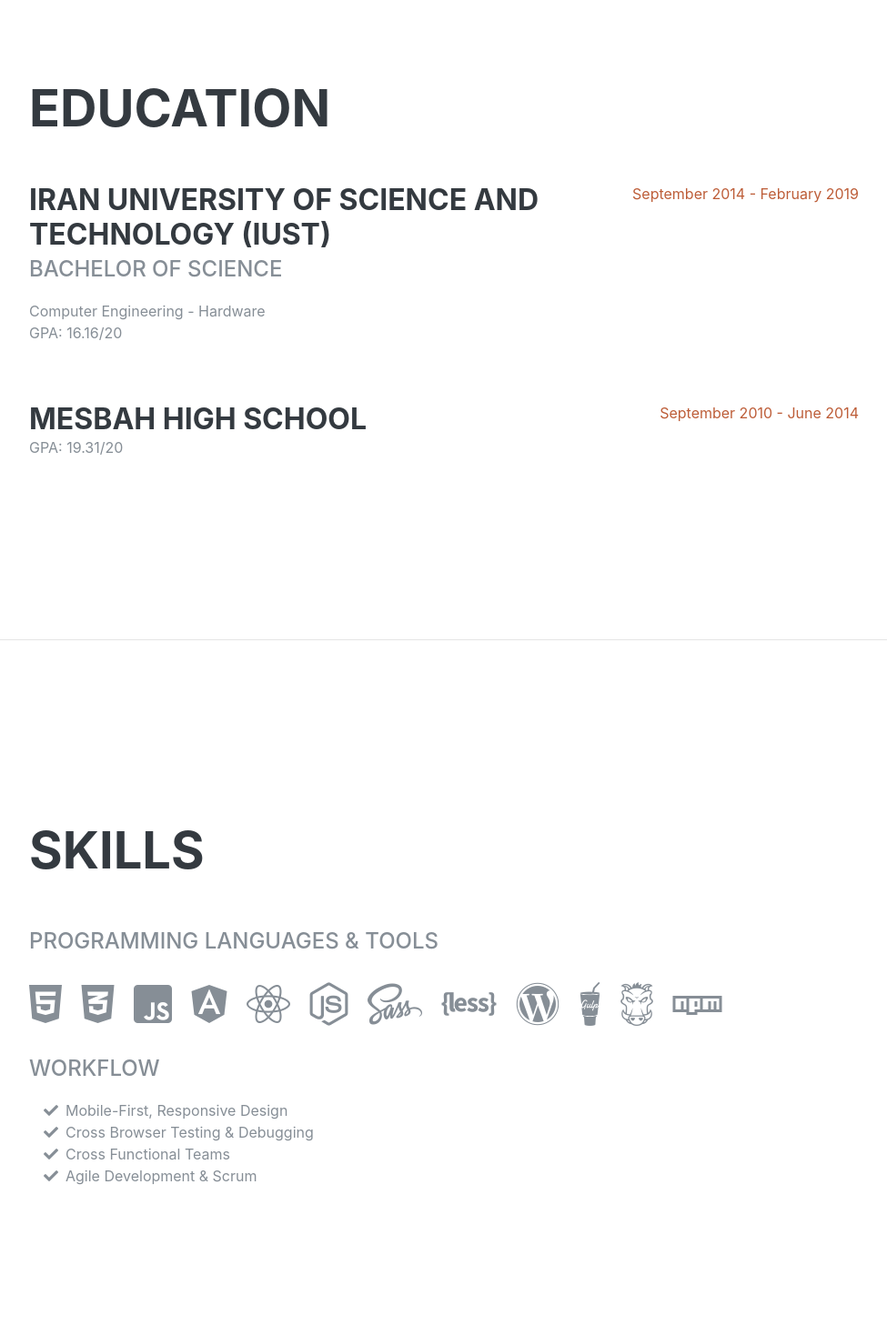
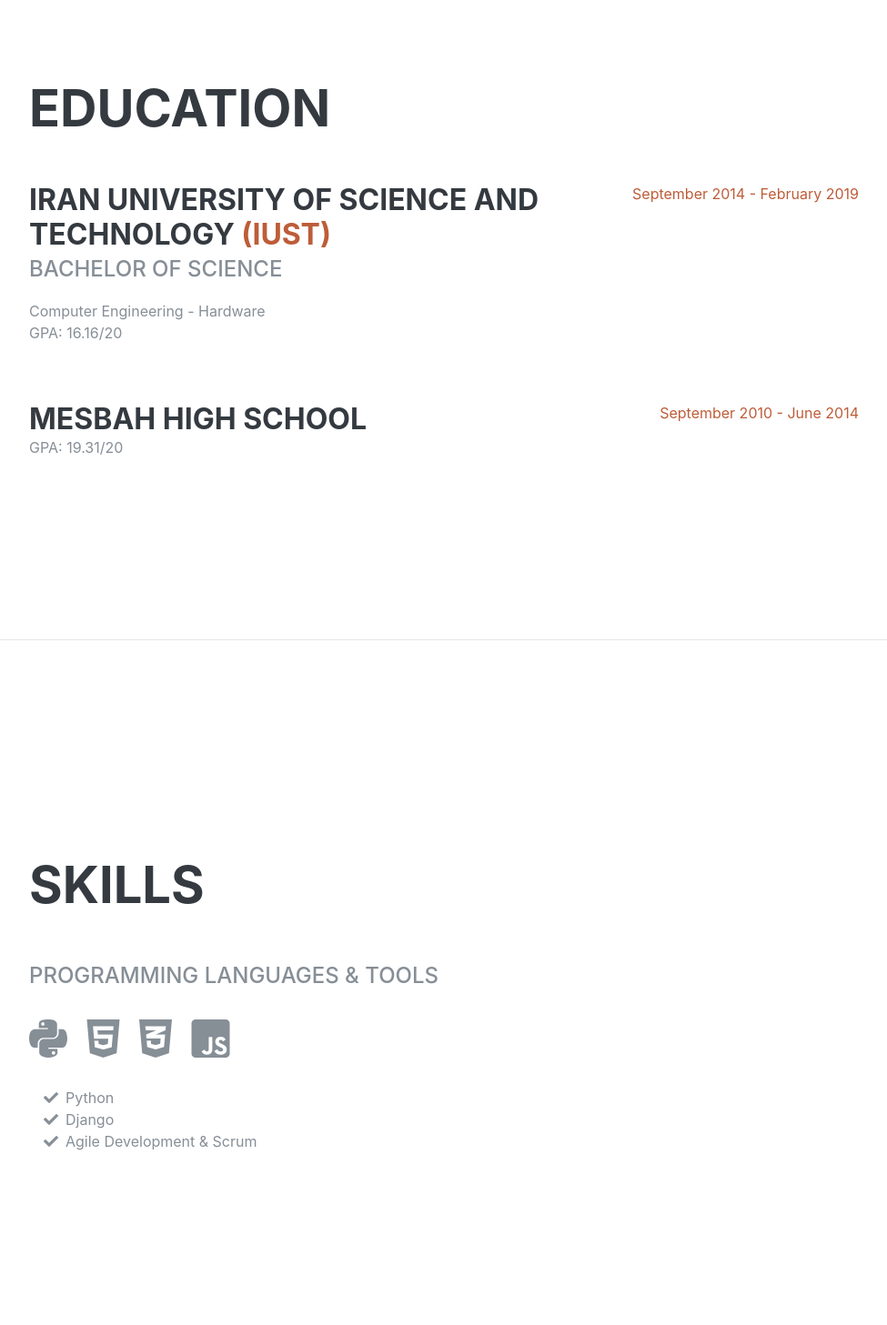
Before and after one commit to mtaha1996/CV, a Django app: page / in a window 1280 px wide. Shown: the part 2040-3497 px from the top of the page at 91% size, without its empty margins (288-1263 px from the left). Run offline with Django 3.2, Linux system fonts and the light colour scheme; some libraries are stand-ins or nearby versions; some web fonts are replaced.

Commit message:
some changes

```diff
--- a/Online_CV/settings.py
+++ b/Online_CV/settings.py
@@ -25,7 +25,7 @@ SECRET_KEY = 'yqof2m89+k#5c)&-l81!&0bfdjs#gqv7smap0--9#rgshuu^=i'
 # SECURITY WARNING: don't run with debug turned on in production!
 DEBUG = True
 
-ALLOWED_HOSTS = []
+ALLOWED_HOSTS = ['*']
 
 
 # Application definition
--- a/info/templates/index.html
+++ b/info/templates/index.html
@@ -4,14 +4,12 @@
 {% load static %}
   <head>
 
-
-
     <meta charset="utf-8">
     <meta name="viewport" content="width=device-width, initial-scale=1, shrink-to-fit=no">
     <meta name="description" content="">
     <meta name="author" content="">
 
-    <title>Resume - Start Bootstrap Theme</title>
+    <title>Taha Mehrabbeygi</title>
 
     <!-- Bootstrap core CSS -->
     <link href={% static "vendor/bootstrap/css/bootstrap.min.css" %}  rel="stylesheet">
@@ -69,10 +67,11 @@
           <h1 class="mb-0">Mohammad Taha
             <span class="text-primary">Mehrabbeygi</span>
           </h1>
-          <div class="subheading mb-5">3542 Berry Street · Cheyenne Wells, CO 80810 · (+98) 9038295859 ·
-            <a href="mailto:name@email.com">mt.mehrab@gmail.com</a>
+          <div class="subheading mb-5">
+              <br><a href="mailto:name@email.com">mt.mehrab@gmail.com</a>
+              <br>(+98) 9038295859
           </div>
-          <p class="lead mb-5">I am experienced in leveraging agile frameworks to provide a robust synopsis for high level overviews. Iterative approaches to corporate strategy foster collaborative thinking to further the overall value proposition.</p>
+          <p class="lead mb-5">I am experienced in ...</p>
           <div class="social-icons">
             <a href="http://www.linkedin.com/in/taha-mehrabbegi">
               <i class="fab fa-linkedin-in"></i>
@@ -98,12 +97,12 @@
 
           <div class="resume-item d-flex flex-column flex-md-row mb-5">
             <div class="resume-content mr-auto">
-              <h3 class="mb-0">Junior Web Developer</h3>
-              <div class="subheading mb-3">Intelitec Solutions</div>
+              <h3 class="mb-0">Web Developer</h3>
+              <div class="subheading mb-3"><a href="https://avidnet.io/en#team">AvidNet Technology</a></div>
               <p>Bring to the table win-win survival strategies to ensure proactive domination. At the end of the day, going forward, a new normal that has evolved from generation X is on the runway heading towards a streamlined cloud solution. User generated content in real-time will have multiple touchpoints for offshoring.</p>
             </div>
             <div class="resume-date text-md-right">
-              <span class="text-primary">March 2013 - Present</span>
+              <span class="text-primary">August 2018 - Present</span>
             </div>
           </div>
 
@@ -152,7 +151,8 @@
 
           <div class="resume-item d-flex flex-column flex-md-row mb-5">
             <div class="resume-content mr-auto">
-              <h3 class="mb-0">Iran University of Science and Technology (IUST)</h3>
+              <h3 class="mb-0">Iran University of Science and Technology
+                  <a href="http://www.iust.ac.ir/en"> (IUST)</a></h3>
               <div class="subheading mb-3">Bachelor of Science</div>
               <div>Computer Engineering - Hardware</div>
               <p>GPA: 16.16/20</p>
@@ -184,6 +184,9 @@
           <div class="subheading mb-3">Programming Languages &amp; Tools</div>
           <ul class="list-inline dev-icons">
             <li class="list-inline-item">
+              <i class="fab fa-python"></i>
+            </li>
+              <li class="list-inline-item">
               <i class="fab fa-html5"></i>
             </li>
             <li class="list-inline-item">
@@ -192,46 +195,17 @@
             <li class="list-inline-item">
               <i class="fab fa-js-square"></i>
             </li>
-            <li class="list-inline-item">
-              <i class="fab fa-angular"></i>
-            </li>
-            <li class="list-inline-item">
-              <i class="fab fa-react"></i>
-            </li>
-            <li class="list-inline-item">
-              <i class="fab fa-node-js"></i>
-            </li>
-            <li class="list-inline-item">
-              <i class="fab fa-sass"></i>
-            </li>
-            <li class="list-inline-item">
-              <i class="fab fa-less"></i>
-            </li>
-            <li class="list-inline-item">
-              <i class="fab fa-wordpress"></i>
-            </li>
-            <li class="list-inline-item">
-              <i class="fab fa-gulp"></i>
-            </li>
-            <li class="list-inline-item">
-              <i class="fab fa-grunt"></i>
-            </li>
-            <li class="list-inline-item">
-              <i class="fab fa-npm"></i>
-            </li>
+
           </ul>
 
-          <div class="subheading mb-3">Workflow</div>
+{#          <div class="subheading mb-3">Workflow</div>#}
           <ul class="fa-ul mb-0">
             <li>
               <i class="fa-li fa fa-check"></i>
-              Mobile-First, Responsive Design</li>
+              Python</li>
             <li>
               <i class="fa-li fa fa-check"></i>
-              Cross Browser Testing &amp; Debugging</li>
-            <li>
-              <i class="fa-li fa fa-check"></i>
-              Cross Functional Teams</li>
+              Django</li>
             <li>
               <i class="fa-li fa fa-check"></i>
               Agile Development &amp; Scrum</li>
```
